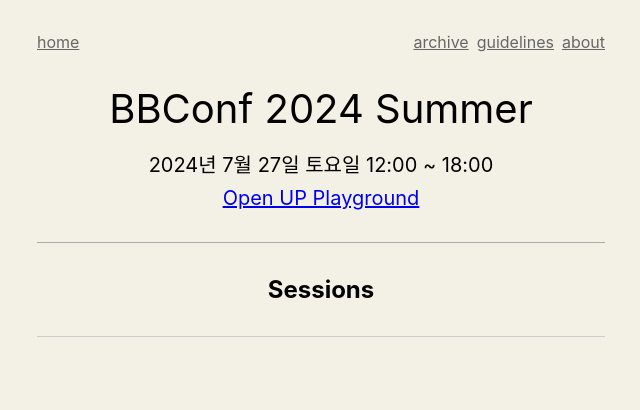
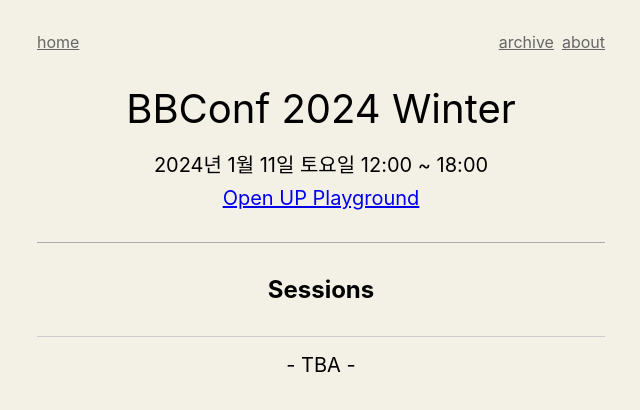
Before and after one commit to bbconfhq/conference, a Gatsby site: page / in a window 1280 px wide. Shown: the whole page, without its empty margins (319-959 px from the left). Built offline with nearby package versions, Linux system fonts and the light colour scheme; Gatsby itself is replaced by a stand-in of ours; a web font is replaced by a local one.

Commit message:
update 2024 winter landing

```diff
--- a/src/components/Header/index.tsx
+++ b/src/components/Header/index.tsx
@@ -12,7 +12,7 @@
         </div>
         <InternalNavContainer>
           <Link to={'/archive'}>Archive</Link>
-          <Link to={'/guidelines'}>Guidelines</Link>
+          {/* <Link to={'/guidelines'}>Guidelines</Link> */}
           <Link to={'/about'}>About</Link>
         </InternalNavContainer>
       </Nav>
--- a/src/pages/index.tsx
+++ b/src/pages/index.tsx
@@ -4,14 +4,14 @@
 import Layout from '../components/Layout';
 import SessionList from '../components/SessionList';
 import { useFetchSession } from '../hooks/useFetchSession';
-// import {SessionPlaceholder} from '../components/SessionPlaceholder';
+import {SessionPlaceholder} from '../components/SessionPlaceholder';
 
 const IndexPage = () => {
   const sessions = useFetchSession().allSessionsJson.nodes;
   return (
     <Layout>
-      <Title>BBConf 2024 Summer</Title>
-      <Time>2024년 7월 27일 토요일 12:00 ~ 18:00</Time>
+      <Title>BBConf 2024 Winter</Title>
+      <Time>2024년 1월 11일 토요일 12:00 ~ 18:00</Time>
       <Location>
         <a href='https://naver.me/Fn2s6XYI' target='_blank' rel='noreferrer'>
           Open UP Playground
@@ -22,7 +22,7 @@
 
       <SessionTitle>Sessions</SessionTitle>
       <SessionList sessions={sessions} />
-      {/*<SessionPlaceholder>- TBA -</SessionPlaceholder>*/}
+      <SessionPlaceholder>- TBA -</SessionPlaceholder>
     </Layout>
   );
 };
```
